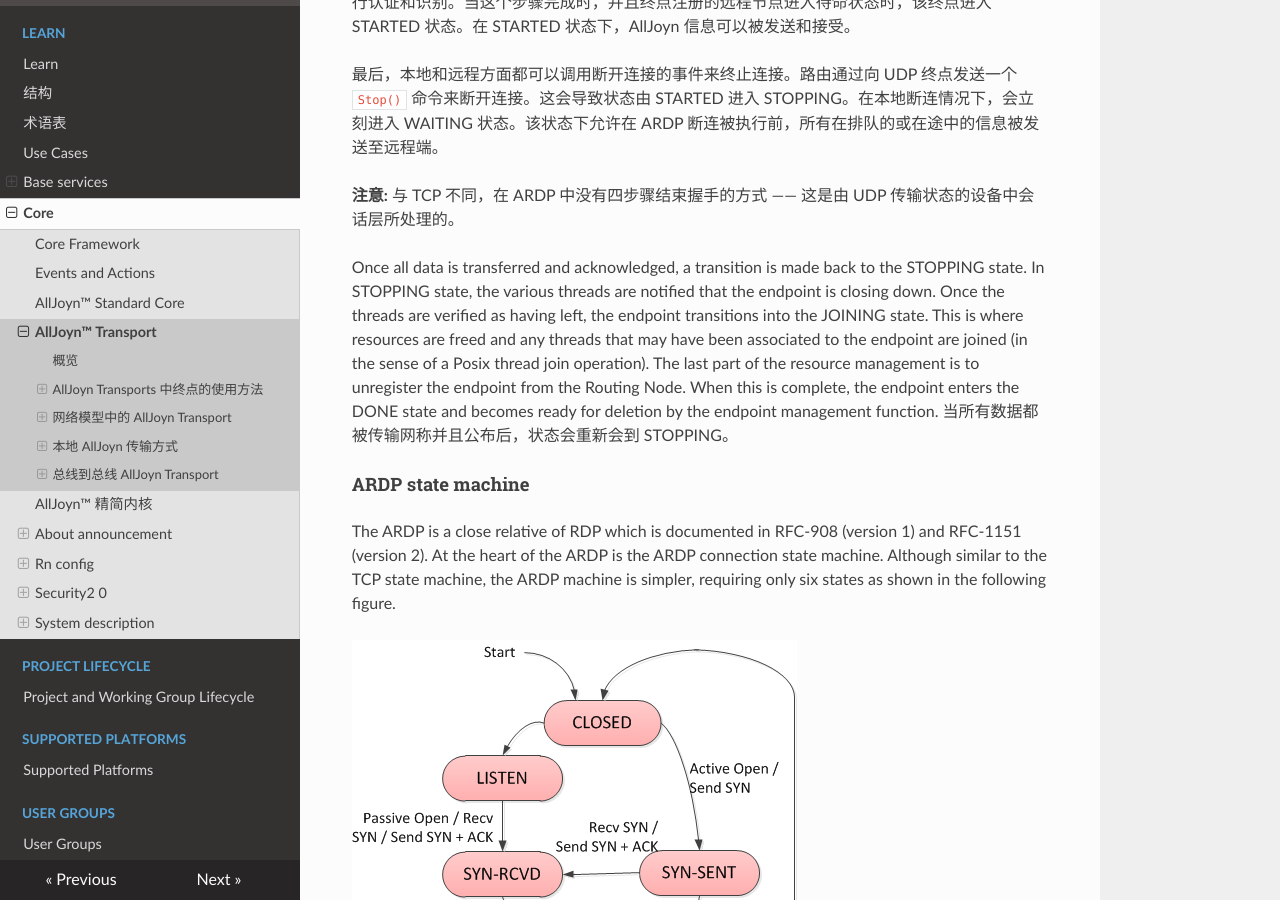
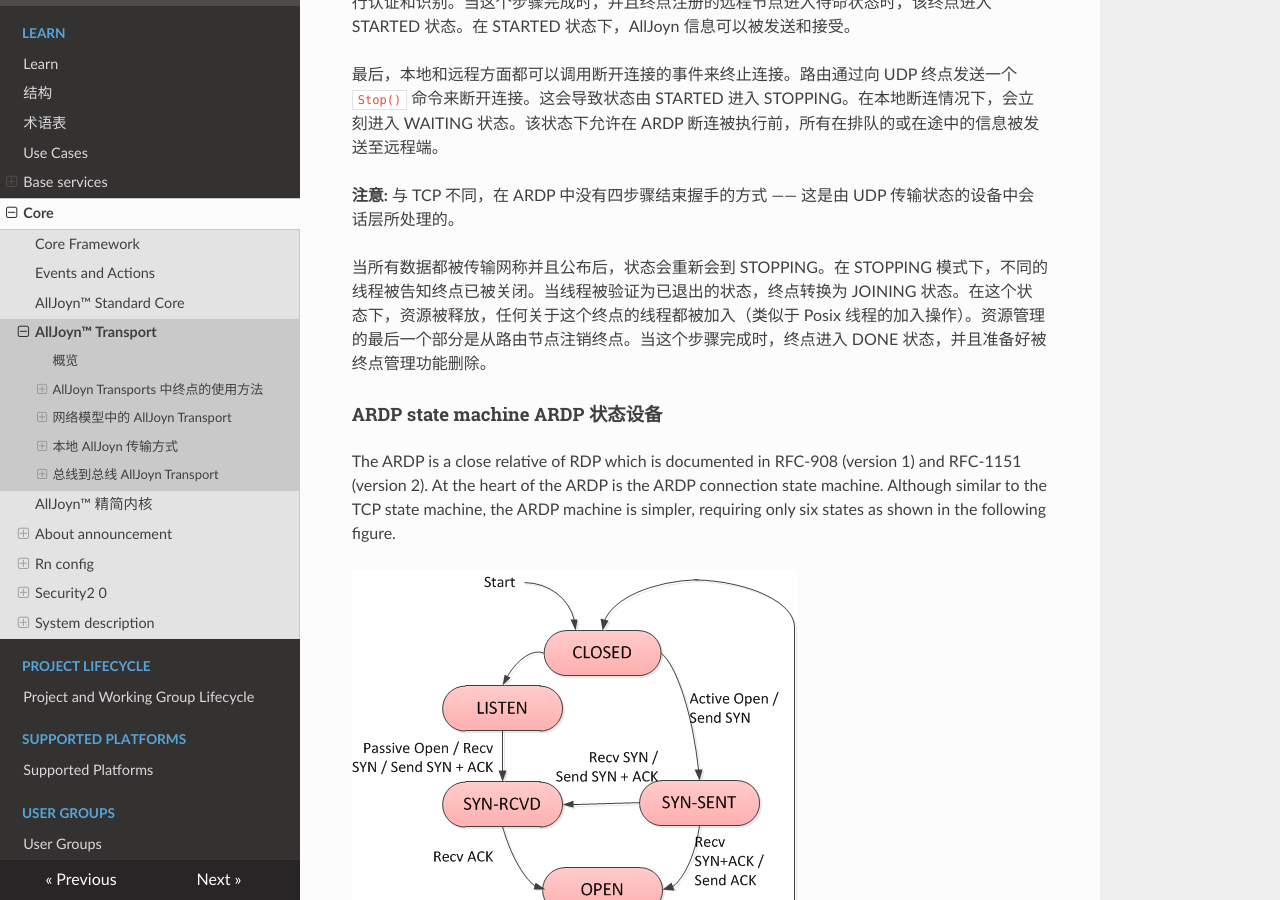
Before and after one commit to smart-conn/alljoyn-zh, an MkDocs documentation site: the page built from docs/learn/core/system-descriptionalljoyn-transport.md, in a window 1280 px wide and 900 px high, scrolled down 11899 px. Built offline with MkDocs 1.6.1, drawn with Linux system fonts in a browser that asks for light colours; nearby versions of some CDN libraries.

Commit message:
Update system-descriptionalljoyn-transport.md

```diff
--- a/docs/learn/core/system-descriptionalljoyn-transport.md
+++ b/docs/learn/core/system-descriptionalljoyn-transport.md
@@ -240,19 +240,9 @@ UDP 终点通过一个如下图所示定义明确的生命周期。
 
 **注意:** 与 TCP 不同，在 ARDP 中没有四步骤结束握手的方式 —— 这是由 UDP 传输状态的设备中会话层所处理的。
 
-Once all data is transferred and acknowledged, a transition is
-made back to the STOPPING state. In STOPPING state, the various
-threads are notified that the endpoint is closing down. Once the
-threads are verified as having left, the endpoint transitions
-into the JOINING state. This is where resources are freed and
-any threads that may have been associated to the endpoint are
-joined (in the sense of a Posix thread join operation). The last
-part of the resource management is to unregister the endpoint
-from the Routing Node. When this is complete, the endpoint enters the
-DONE state and becomes ready for deletion by the endpoint management function.
-当所有数据都被传输网称并且公布后，状态会重新会到 STOPPING。
+当所有数据都被传输网称并且公布后，状态会重新会到 STOPPING。在 STOPPING 模式下，不同的线程被告知终点已被关闭。当线程被验证为已退出的状态，终点转换为 JOINING 状态。在这个状态下，资源被释放，任何关于这个终点的线程都被加入（类似于 Posix 线程的加入操作）。资源管理的最后一个部分是从路由节点注销终点。当这个步骤完成时，终点进入 DONE 状态，并且准备好被终点管理功能删除。
 
-#### ARDP state machine
+#### ARDP state machine ARDP 状态设备
 
 The ARDP is a close relative of RDP which is documented in RFC-908 (version 1)
 and RFC-1151 (version 2). At the heart of the ARDP is the ARDP
```
